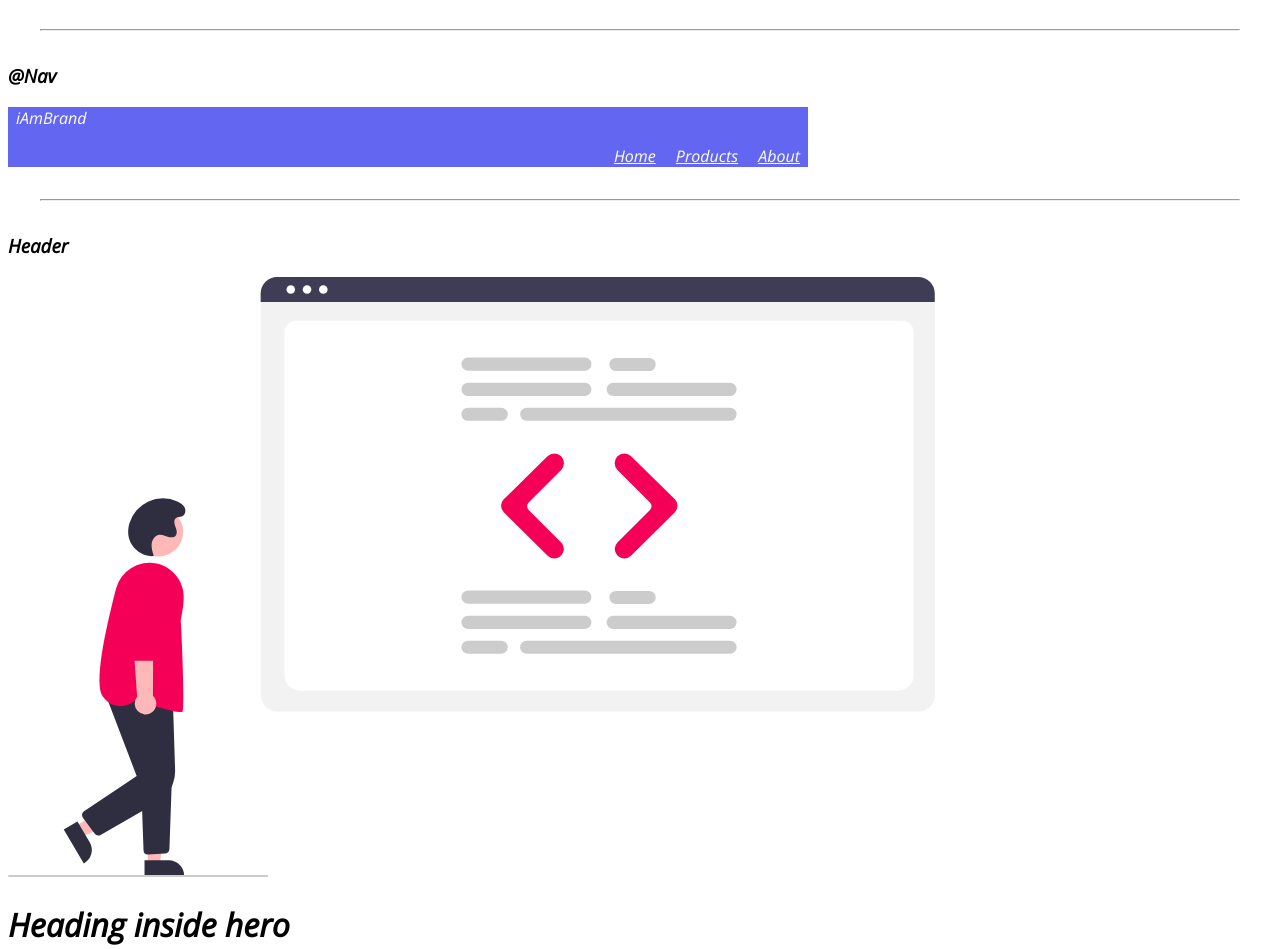
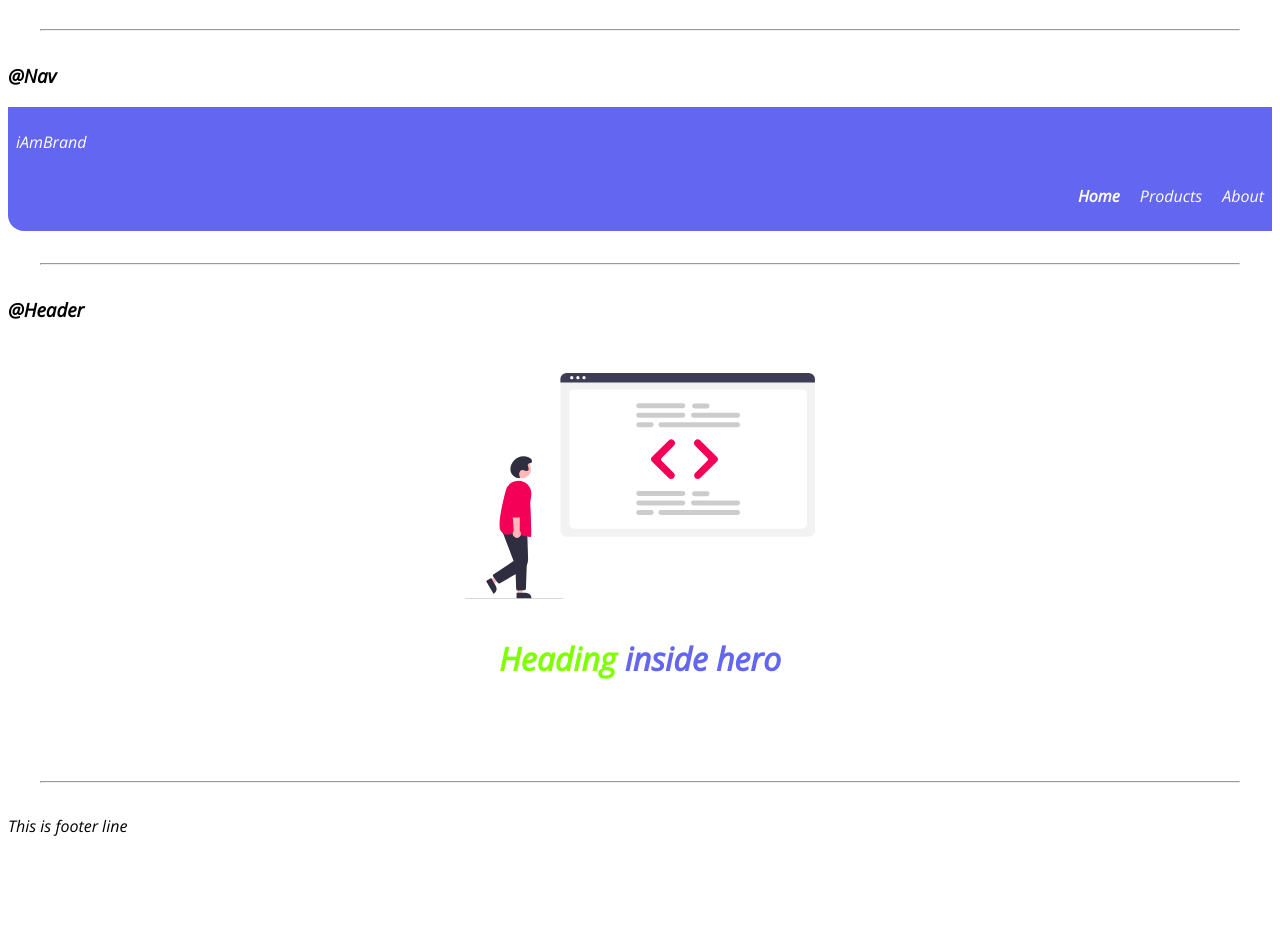
Before and after one commit to nikhilmawandia/session-3, a plain HTML site: page index.html in a window 1280 px wide. Shown: the part 1251-2200 px from the top of the page. After the commit the page ends 2096 px from the top, so only its background shows below. Drawn offline with nearby package versions, Linux system fonts and the light colour scheme.

Commit message:
header completed

```diff
--- a/index.html
+++ b/index.html
@@ -66,7 +66,7 @@
     <div class="nav-brand"> iAmBrand</div>
     <ul class="unordered">
         <li class="list-inline ">
-            <a href="/" class="nav-links ">Home</a>
+            <a href="/" class="nav-links link-active ">Home</a>
         </li>
         <li class="list-inline">
             <a href="/" class="nav-links">Products</a>
@@ -79,10 +79,10 @@
 
 <hr>
 
-<h3>Header</h3>
-<header>
-    <img src="images/hero-image.svg"/>
-    <h1>Heading inside hero</h1>
+<h3>@Header</h3>
+<header class="hero">
+    <img class="hero-image" src="images/hero-image.svg"/>
+    <h1 class="hero-heading ">Heading <span class="textbold">inside hero</span> </h1>
 </header>
 <hr>
 
--- a/style.css
+++ b/style.css
@@ -3,6 +3,7 @@
 :root
 {
     --primary-color:#6366F1;
+    --hero-color:chartreuse;
 }
 body{
     font-family: 'Limelight', cursive;
@@ -56,6 +57,7 @@ font-family: 'Open Sans', sans-serif;
 
 .list-inline
 {
+    text-decoration: none;
     display: inline;
     padding: 0rem 0.5rem;
 
@@ -67,21 +69,55 @@ hr
 }
 .navigation-container
 {
+
     background-color: var(--primary-color);
 color: white ;
-max-width: 800px;
+max-width:none;
+padding: 0.5rem 0rem;
+border-bottom-left-radius: 1rem;
 }
 .nav-brand
 {
-    padding:0rem 0.5rem;
+    padding:1rem 0.5rem;
 }
 .navigation-container .unordered
 {
 
     text-align: right;
-
+    padding: 1rem 0 rem ;
 }
 .navigation-container .nav-links
 {
     color:white;
+    text-decoration: none;
+
 }
+.navigation-container  .link-active
+{
+    font-weight: bold;
+}
+
+.hero
+{
+    padding: 2rem 0rem;
+
+}
+
+.hero .hero-image
+{
+    max-width: 350px;
+    display: block ;
+    margin: auto;
+}
+
+.hero .hero-heading
+{
+    text-align: center;
+    padding: 1rem  3rem;
+    color: var(--hero-color);
+}
+.hero .hero-heading .textbold
+{
+    color: var(--primary-color);
+    text-shadow: red;
+}
```
